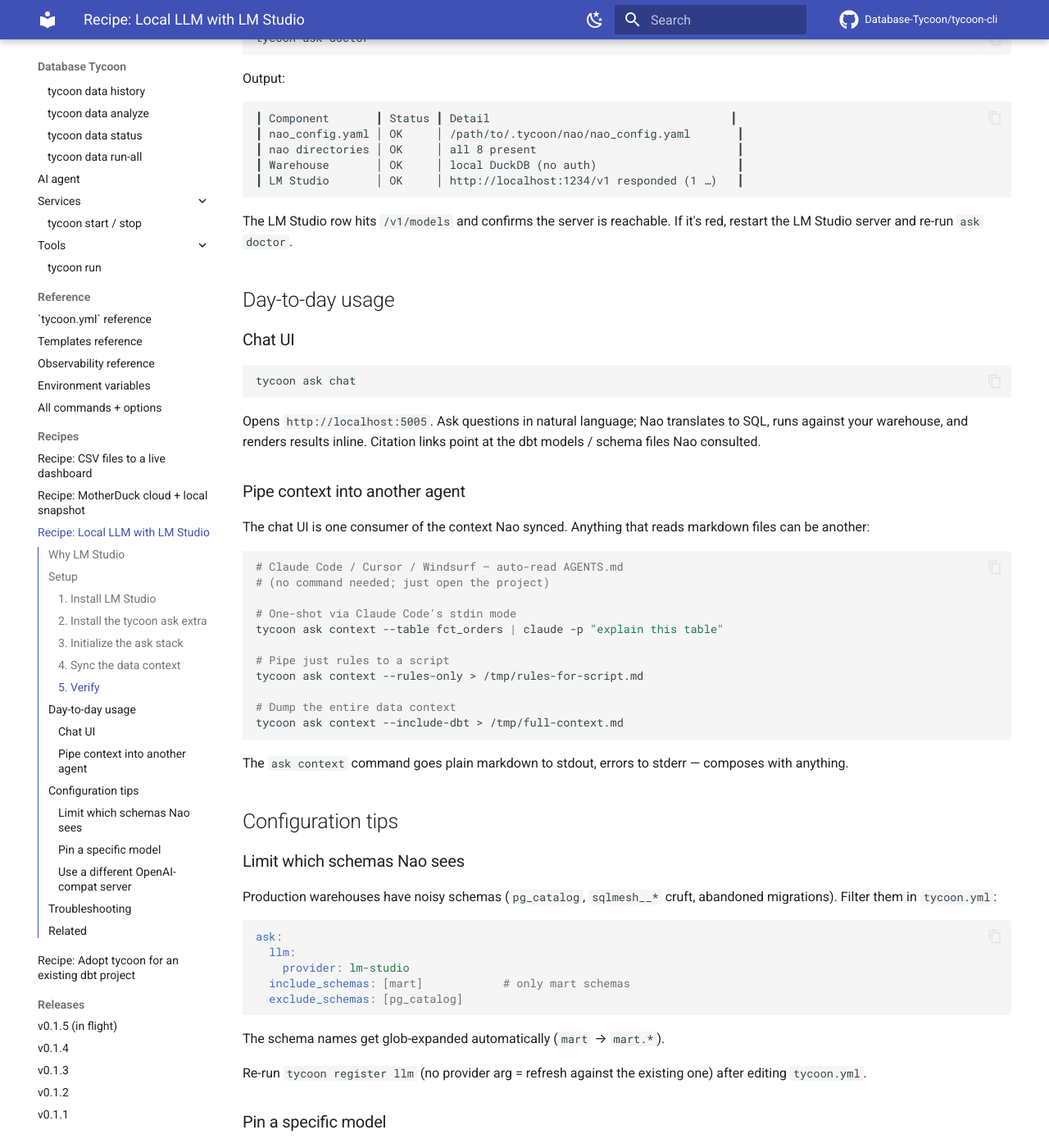
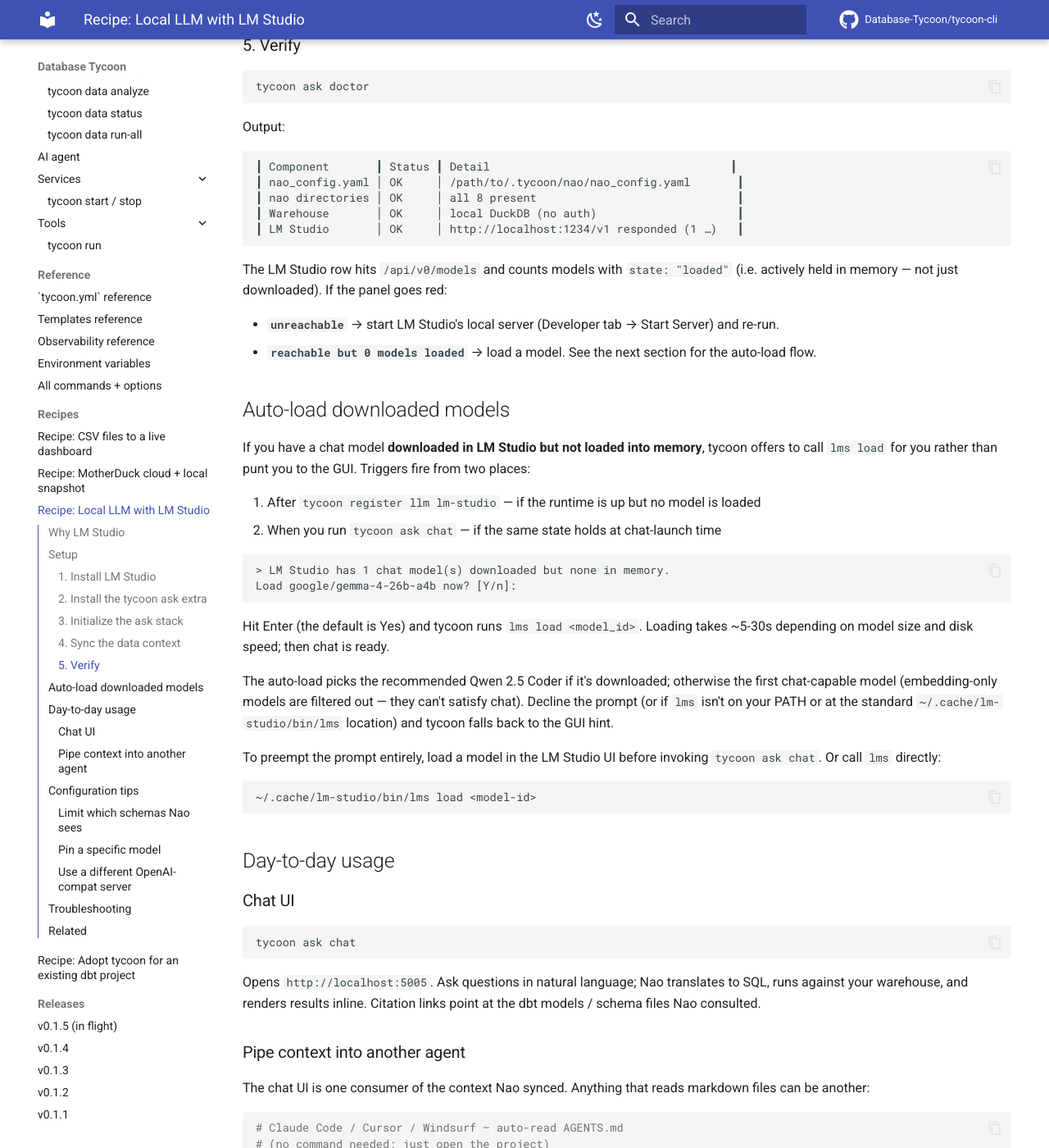
Before and after one commit to Database-Tycoon/tycoon-cli, an MkDocs documentation site: the page built from docs/recipes/lm-studio-local-llm.md, in a window 1280 px wide and 1400 px high, scrolled down 2243 px. Shown: the whole window at 82% size. Built offline with MkDocs 1.6.1 and Material for MkDocs 9.7.7, drawn with Linux system fonts in a browser that asks for light colours; comment, search, counter and statistics services are not loaded; some of the changed text lies outside the part shown.

Commit message:
docs: surface the LM Studio auto-load flow in register + recipe
The v0.1.5 `lms load` auto-load behavior shipped two hours before
release prep, but the user-facing pages users actually read (the
`tycoon register llm` reference and the LM Studio recipe) hadn't
been updated to mention it. Anyone landing on these via the
Commands index would have missed the headline LM Studio UX win.

Two edits:

- docs/commands/register.md — replaces the bulleted state machine
  in "Local model install" with a routing table that splits
  reachable+0-loaded into "downloaded but not loaded" (auto-load
  via `lms load`) vs "nothing downloaded" (GUI hint). Notes the
  same offer fires from `tycoon ask chat` so users don't have to
  switch commands.

- docs/recipes/lm-studio-local-llm.md — adds an "Auto-load
  downloaded models" section under "Verify" with the prompt
  example, the Qwen-Coder preference + embeddings-filter
  semantics, and the manual `lms load` escape hatch. Also tightens
  the doctor blurb to mention `/api/v0/models` (the actual
  endpoint we hit) and the two distinct red-state remedies.

Verified with mkdocs build --strict.

Co-Authored-By: Claude Opus 4.7 (1M context) <noreply@anthropic.com>

````diff
--- a/docs/recipes/lm-studio-local-llm.md
+++ b/docs/recipes/lm-studio-local-llm.md
@@ -55,6 +55,7 @@ This:
 - Writes `AGENTS.md` at the project root (Claude Code / Cursor / Windsurf will find this)
 - Pre-creates the eight directories `nao sync` walks
 - Writes `.tycoon/nao/.gitignore` so PII previews stay local
+- **Probes LM Studio** and offers to load a chat model if you have one downloaded but not in memory (see "Auto-load downloaded models" below)
 
 The generated `nao_config.yaml` LLM block:
 
@@ -108,7 +109,32 @@ Output:
 ┃ LM Studio       │ OK     │ http://localhost:1234/v1 responded (1 …)   ┃
 ```
 
-The LM Studio row hits `/v1/models` and confirms the server is reachable. If it's red, restart the LM Studio server and re-run `ask doctor`.
+The LM Studio row hits `/api/v0/models` and counts models with `state: "loaded"` (i.e. actively held in memory — not just downloaded). If the panel goes red:
+
+- **`unreachable`** → start LM Studio's local server (Developer tab → Start Server) and re-run.
+- **`reachable but 0 models loaded`** → load a model. See the next section for the auto-load flow.
+
+## Auto-load downloaded models
+
+If you have a chat model **downloaded in LM Studio but not loaded into memory**, tycoon offers to call `lms load` for you rather than punt you to the GUI. Triggers fire from two places:
+
+1. After `tycoon register llm lm-studio` — if the runtime is up but no model is loaded
+2. When you run `tycoon ask chat` — if the same state holds at chat-launch time
+
+```
+> LM Studio has 1 chat model(s) downloaded but none in memory.
+Load google/gemma-4-26b-a4b now? [Y/n]:
+```
+
+Hit Enter (the default is Yes) and tycoon runs `lms load <model_id>`. Loading takes ~5-30s depending on model size and disk speed; then chat is ready.
+
+The auto-load picks the recommended Qwen 2.5 Coder if it's downloaded; otherwise the first chat-capable model (embedding-only models are filtered out — they can't satisfy chat). Decline the prompt (or if `lms` isn't on your PATH or at the standard `~/.cache/lm-studio/bin/lms` location) and tycoon falls back to the GUI hint.
+
+To preempt the prompt entirely, load a model in the LM Studio UI before invoking `tycoon ask chat`. Or call `lms` directly:
+
+```bash
+~/.cache/lm-studio/bin/lms load <model-id>
+```
 
 ## Day-to-day usage
 
````
Also changed, not shown: docs/commands/register.md (+10 -5 lines).
